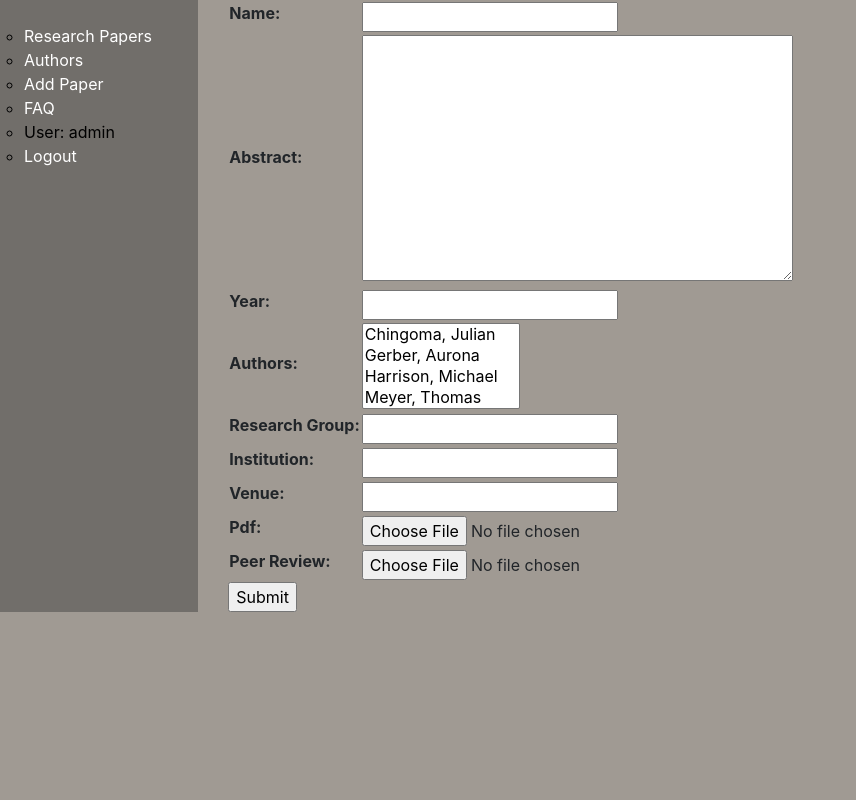
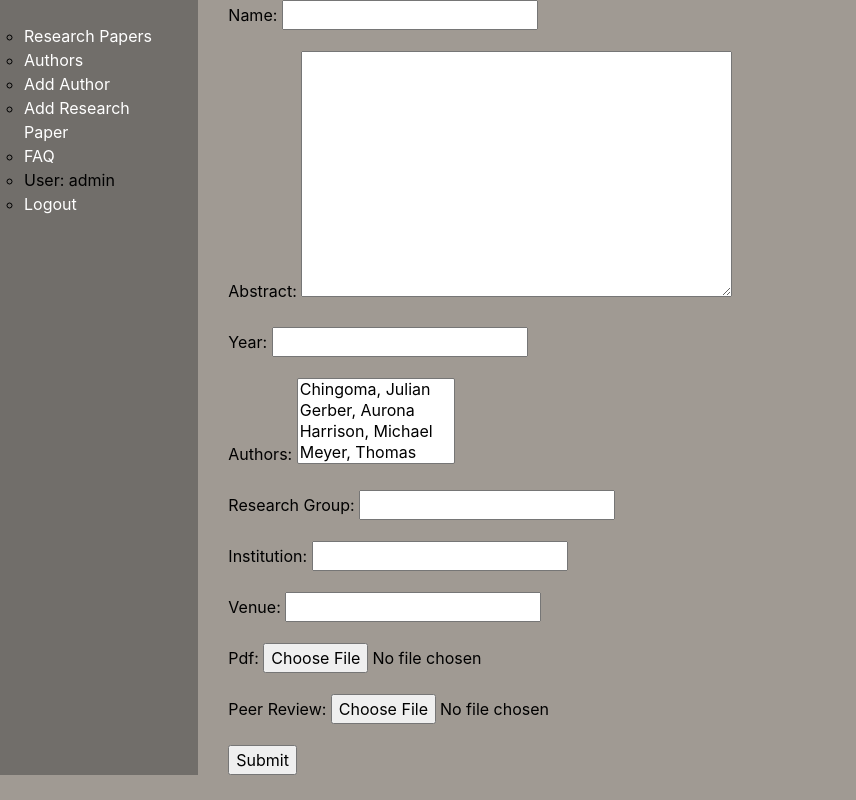
Before and after one commit to TamaraRingas/research-paper-repository, a Django app: page /main/paper/create/ in a window 1280 px wide. Shown: the whole page, without its empty margins (0-856 px from the left). Run offline with Django 3.2, Linux system fonts and the light colour scheme; a user stored in the database is signed in; data comes from the database, SQL or seed files in the repository; both versions use the stored data as it was after the commit.

Commit message:
Add createAuthor form

```diff
--- a/main/admin.py
+++ b/main/admin.py
@@ -8,7 +8,7 @@ class PaperAdmin(admin.ModelAdmin):
 
 @admin.register(Author)
 class AuthorAdmin(admin.ModelAdmin):
-  list_display = ('surname','name', 'display_papers' )
+  list_display = ('surname','name', 'display_papers')
 @admin.register(ResearchGroup)
 class ResearchGroupAdmin(admin.ModelAdmin):
   pass
--- a/main/forms.py
+++ b/main/forms.py
@@ -65,3 +65,21 @@ class AddPaperForm(ModelForm):
             'pdf': 'Pdf',
             'peerReview': 'Peer Review',
         }
+
+
+class AddAuthorForm(forms.ModelForm):
+    def clean_name(self):
+        data = self.cleaned_data['name']
+        return data
+
+    def clean_surname(self):
+        surname_data = self.cleaned_data['surname']
+        return surname_data
+
+    class Meta:
+        model = Author
+        fields = ('name', 'surname', )
+        labels = {
+            'name': 'Name',
+            'surname': 'Surname',
+        }
--- a/main/models.py
+++ b/main/models.py
@@ -9,11 +9,12 @@ class Author(models.Model):
     surname = models.CharField(max_length=50)
     researchGroup = models.ForeignKey('ResearchGroup', on_delete=models.SET_NULL, null=True)
     institution = models.CharField(max_length=100, blank=True)
-    papers = models.ManyToManyField('Paper', blank=True)
+    papers = models.ManyToManyField('Paper')
 
     # Order authors by their surnames.
     class Meta:
         ordering = ['surname']
+        permissions = (("can_add_author", "can_modify_author"),)
 
     def get_absolute_url(self):
         """Returns the url to access a particular author."""
@@ -69,7 +70,8 @@ class Paper(models.Model):
 
     # Order research papers by year (descending) then by authors.
     class Meta:
-        ordering = ['-year','authors__surname', ]
+        ordering = ['-year', ]
+        permissions = (("can_add_paper", "can_modify_paper"),)
 
     def get_absolute_url(self):
         """Returns the url to access a particular research paper."""
--- a/main/templates/base_generic.html
+++ b/main/templates/base_generic.html
@@ -17,7 +17,8 @@
         <ul class="sidebar-nav">
           <li><a href="{% url 'papers' %}">Research Papers</a></li>
           <li><a href="{% url 'authors' %}">Authors</a></li>
-          <li><a href="{% url 'paper_create'%}">Add Paper</a></li>
+          <li><a href="{% url 'author_create'%}">Add Author</a></li>
+          <li><a href="{% url 'paper_create'%}">Add Research Paper</a></li>
           <li><a href="{% url 'faq' %}">FAQ</a></li>
           {% if user.is_authenticated %}
           <li>User: {{ user.get_username }}</li>
--- a/main/templates/main/author_detail.html
+++ b/main/templates/main/author_detail.html
@@ -5,9 +5,9 @@
 <p>
   <strong>Papers: </strong>
   {% for paper in author.papers.all %}
-  {{paper.name}}
+  {{paper.name}},
   {% endfor %}
 </p>
 <p><strong>Institution: </strong>{{author.institution}}</p>
-<p><stong>Research Group: </stong>{{author.researchGroup}}</p>
+<p><strong>Research Group: </strong>{{author.researchGroup}}</p>
   {% endblock content %}
--- a/main/templates/main/paper_detail.html
+++ b/main/templates/main/paper_detail.html
@@ -6,7 +6,7 @@
 <p>
   <strong>Authors: </strong>
   {% for author in paper.authors.all %}
-   ,
+  {{author.name}} {{author.surname}},
   {% endfor %}
 </p>
 <p><strong>Published in: </strong>{{paper.year}}</p>
--- a/main/templates/paper_form.html
+++ b/main/templates/paper_form.html
@@ -1,11 +1,14 @@
 {% extends "base_generic.html" %}
 
 {% block content %}
-<form action="" method="post">
+<form method="POST" enctype="multipart/form-data">
+
+  <!-- Security token -->
   {% csrf_token %}
-  <table>
-    {{ form.as_table }}
-  </table>
+
+  <!-- Using the formset -->
+  {{ form.as_p }}
+
   <input type="submit" value="Submit">
 </form>
 {% endblock %}
--- a/main/urls.py
+++ b/main/urls.py
@@ -12,6 +12,7 @@ urlpatterns = [
     path('paper/<int:pk>', views.PaperDetailView.as_view(), name='paper-detail'),
     path('authors/', views.AuthorListView.as_view(), name='authors'),
     path('author/<int:pk>', views.AuthorDetailView.as_view(), name='author-detail'),
-    path('paper/create/', views.create_view, name='paper_create'),
+    path('paper/create/', views.create_paper_view, name='paper_create'),
+    path('author/create/', views.create_author_view, name='author_create'),
 
 ] + static(settings.STATIC_URL, document_root=settings.STATIC_ROOT)
--- a/main/views.py
+++ b/main/views.py
@@ -1,11 +1,14 @@
+from django.urls import reverse
+from django.http import HttpResponseRedirect
 from django.shortcuts import render, redirect
 from django.views import generic
 from main.models import Paper, Author, ResearchGroup
 from .filters import PaperFilter
 from django.views.generic.edit import CreateView, UpdateView, DeleteView
-from main.forms import AddPaperForm
+from main.forms import AddPaperForm, AddAuthorForm
 from django.contrib.auth.decorators import login_required, permission_required
 from django.contrib.auth.mixins import LoginRequiredMixin
+from django.shortcuts import get_object_or_404
 from django.db.models import Q
 from itertools import chain
 import requests
@@ -83,7 +86,8 @@ class PaperCreateView(CreateView):
             'research_group', 'institution', 'venue', 'pdf', 'peerReview']
 
 @login_required
-def create_view(request):
+@permission_required('main.can_add_paper')
+def create_paper_view(request):
     # dictionary for initial data with
     # field names as keys
     context = {}
@@ -92,6 +96,24 @@ def create_view(request):
     form = AddPaperForm(request.POST or None)
     if form.is_valid():
         form.save()
+        return HttpResponseRedirect(reverse('papers'))
 
     context['form'] = form
     return render(request, "paper_form.html", context)
+
+
+@login_required
+@permission_required('main.can_add_author')
+def create_author_view(request):
+    # dictionary for initial data with
+    # field names as keys
+    context = {}
+
+    # add the dictionary during initialization
+    form = AddAuthorForm(request.POST or None)
+    if form.is_valid():
+        form.save()
+        return HttpResponseRedirect(reverse('papers'))
+
+    context['form'] = form
+    return render(request, "author_form.html", context)
```
Also changed, not shown: main/templates/author_form.html (added, +11 -0 lines), db.sqlite3, main/migrations/0032_remove_author_papers.py (added), main/migrations/0033_auto_20210930_1322.py (added).
